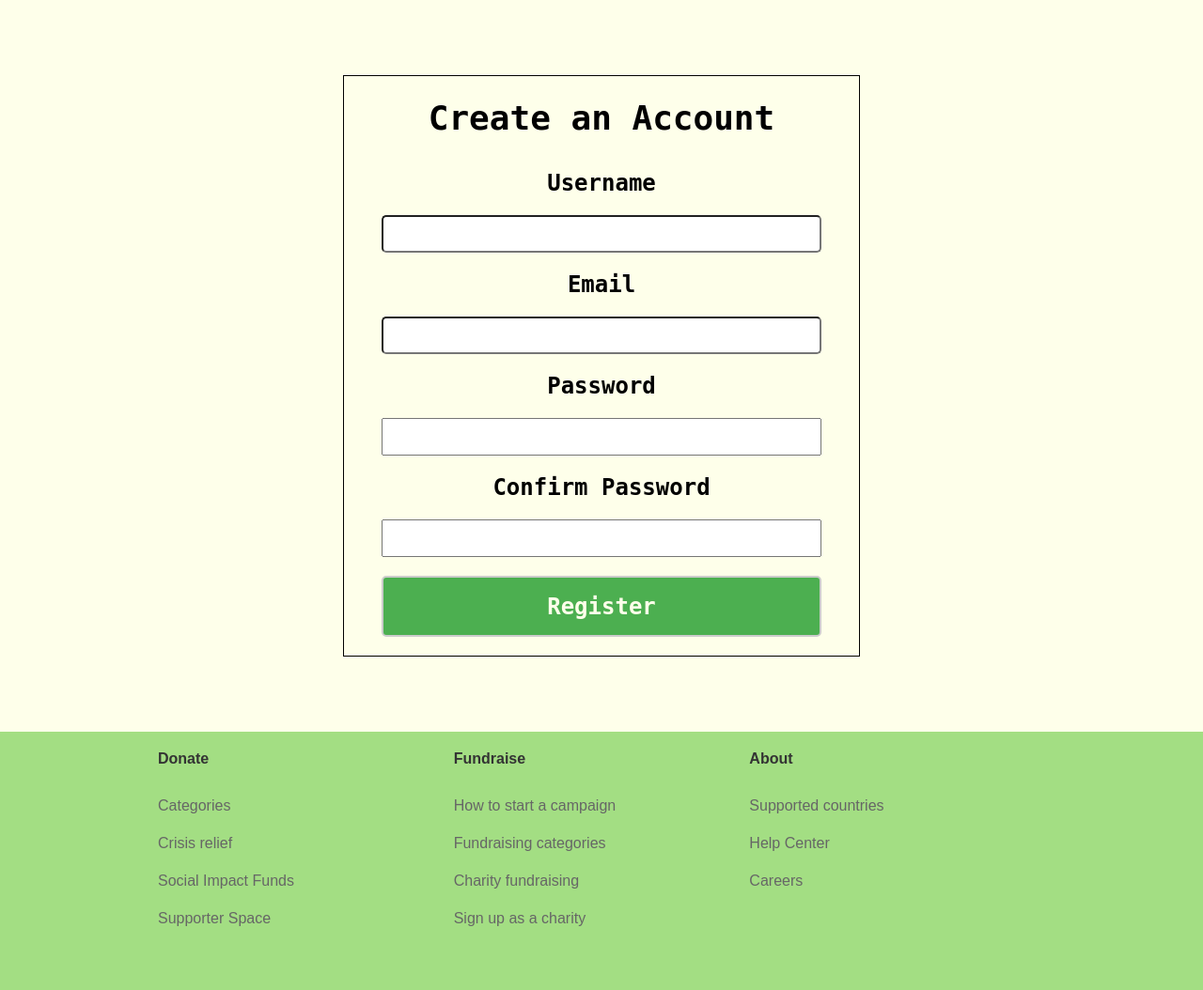
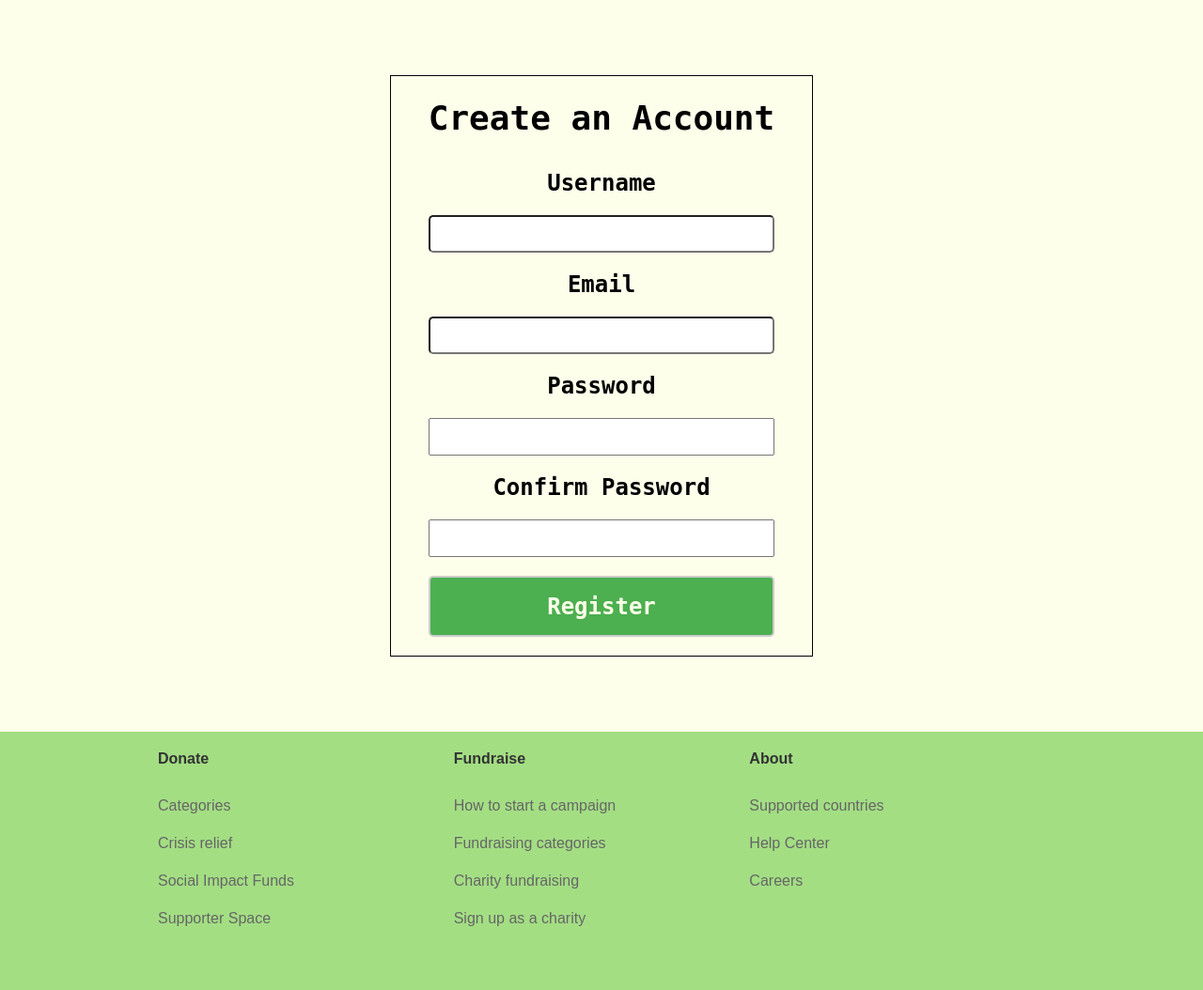
Before and after one commit to bboatright01/bboatright01.github.io, a Flask app: page /donor-registration in a window 1280 px wide. Shown: the part 72-1126 px from the top of the page at 94% size. Run offline with Flask 3, Linux system fonts and the light colour scheme; parts of the project's set-up code (start-up, migrations or seed data) failed here and were passed over.

Commit message:
Fix footer and form resizing in create.css

```diff
--- a/static/css/create.css
+++ b/static/css/create.css
@@ -1,8 +1,15 @@
+*, *::before, *::after {
+    box-sizing: border-box;
+}
+
 body {
     font-family: Arial, sans-serif;
     background-color: #f4f4f9;
     display: flex;
     flex-direction: column;
+    justify-content: space-between;
+    min-height: 100vh;
+    width: 100%;
     align-items: center;
     background-color: white;
     margin: 0;
@@ -15,7 +22,7 @@ body {
     margin-bottom: 80px;
     border: 1px solid black;
     padding: 0px 40px;
-    width: 550px;
+    max-width: 550px;
 }
 /* Sets the font family, size, and alignment of the form title */
 .form-container h1{
```
